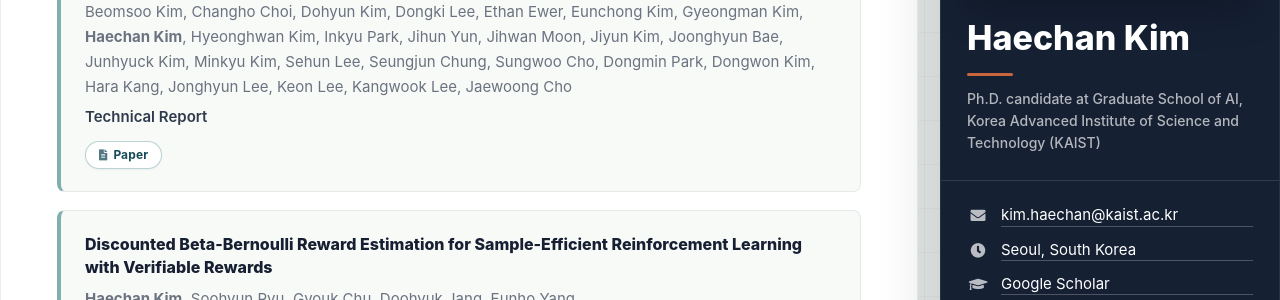
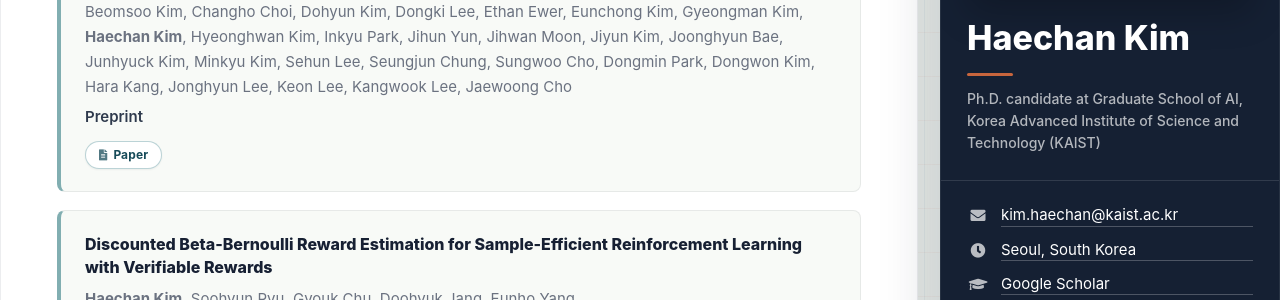
Before and after one commit to HaeChan0305/HaeChan0305.github.io, a Jekyll site: the page built from print.html, in a window 1280 px wide and 900 px high, scrolled down 2015 px. Shown: the part 153-453 px from the top of the window. Built offline with Jekyll 4.4.1, drawn with Linux system fonts in a browser that asks for light colours.

Commit message:
Mark Raon-Speech report as preprint
Co-Authored-By: Claude Fable 5 <noreply@anthropic.com>

```diff
--- a/_data/data.yml
+++ b/_data/data.yml
@@ -141,7 +141,7 @@ publications:
 
       - title: "Raon-Speech Technical Report"
         authors: Beomsoo Kim, Changho Choi, Dohyun Kim, Dongki Lee, Ethan Ewer, Eunchong Kim, Gyeongman Kim, <b>Haechan Kim</b>, Hyeonghwan Kim, Inkyu Park, Jihun Yun, Jihwan Moon, Jiyun Kim, Joonghyun Bae, Junhyuck Kim, Minkyu Kim, Sehun Lee, Seungjun Chung, Sungwoo Cho, Dongmin Park, Dongwon Kim, Hara Kang, Jonghyun Lee, Keon Lee, Kangwook Lee, Jaewoong Cho
-        conference: Technical Report
+        conference: Preprint
         links:
           - label: Paper
             url: https://arxiv.org/abs/2605.23912
```
